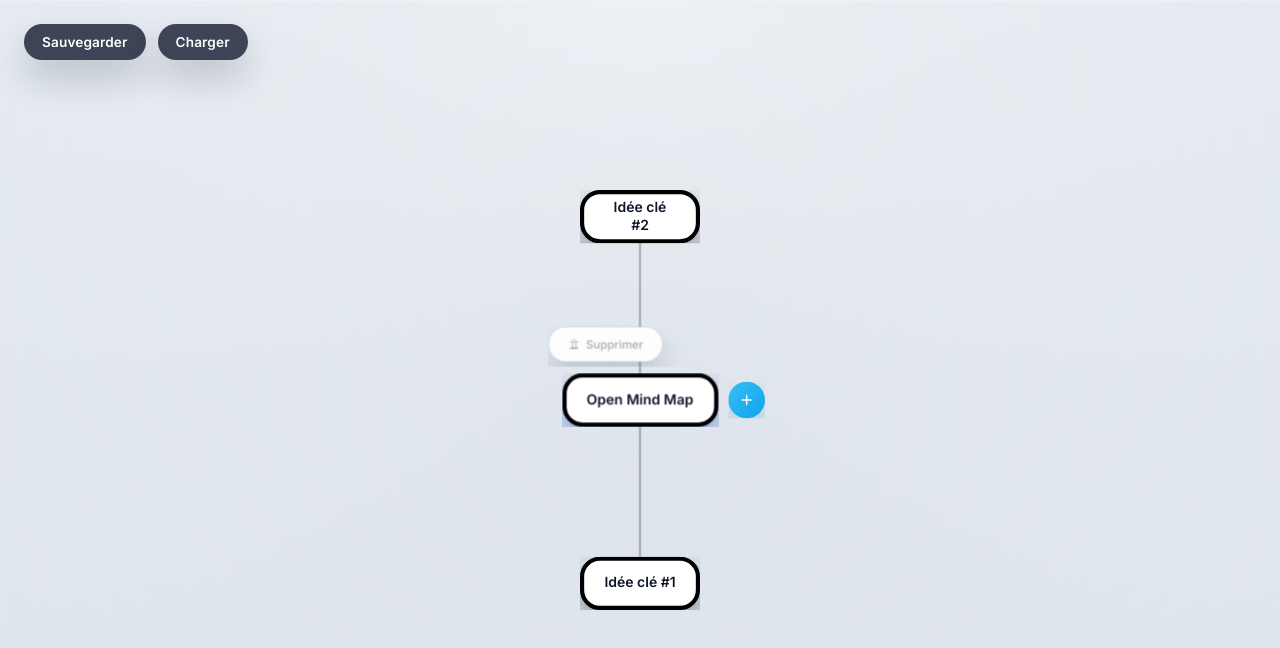
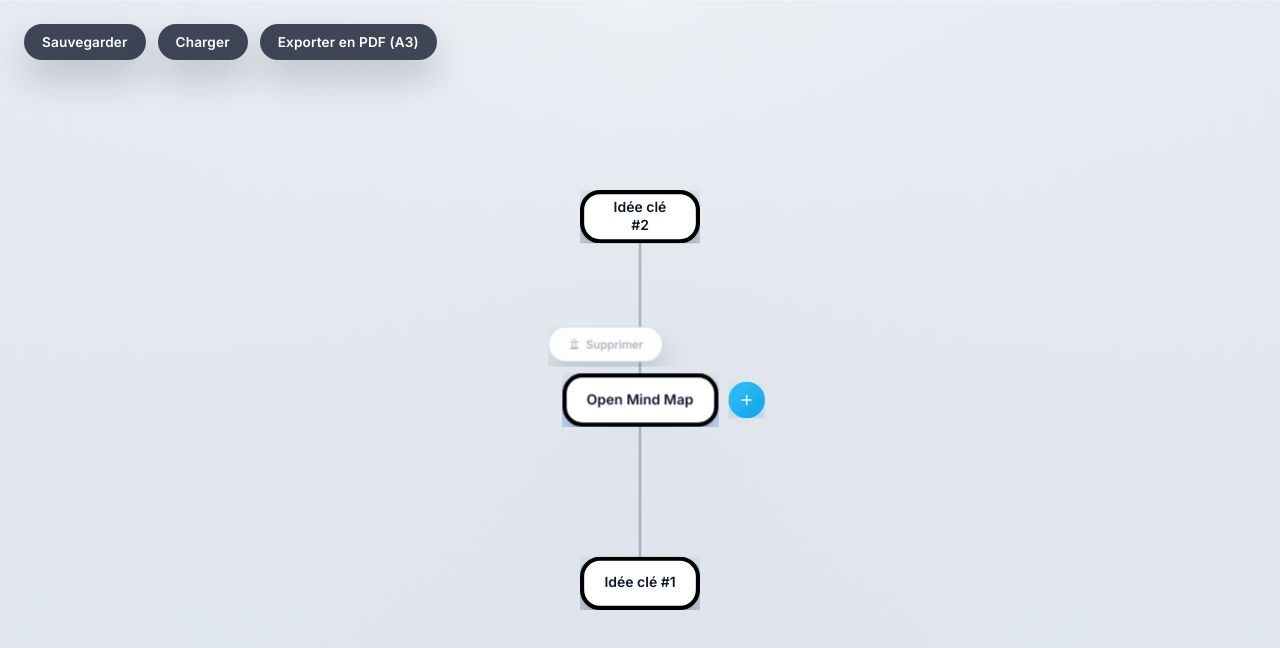
Before and after one commit to TechIsAwakening/OpenMindMap, a React (Vite) app: page / in a window 1280 px wide. Shown: the top 648 px of the page. Built offline with nearby package versions, Linux system fonts and the light colour scheme.

Commit message:
Add PDF export for mind map

```diff
--- a/package.json
+++ b/package.json
@@ -10,6 +10,7 @@
     "preview": "vite preview"
   },
   "dependencies": {
+    "jspdf": "^3.0.3",
     "react": "^19.1.1",
     "react-dom": "^19.1.1"
   },
--- a/src/App.jsx
+++ b/src/App.jsx
@@ -32,14 +32,14 @@ function getNextIdFromNodes(nodes) {
   )
 }
 
-function getDefaultFilename(label) {
+function getDefaultFilename(label, extension = 'json') {
   const fallback = 'mindmap'
   if (!label || typeof label !== 'string') {
-    return `${fallback}.json`
+    return `${fallback}.${extension}`
   }
   const trimmed = label.trim()
   if (trimmed.length === 0) {
-    return `${fallback}.json`
+    return `${fallback}.${extension}`
   }
   const normalized = trimmed
     .normalize('NFD')
@@ -49,7 +49,7 @@ function getDefaultFilename(label) {
     .replace(/-+/g, '-')
     .replace(/^-+|-+$/g, '')
   const safeName = normalized.length > 0 ? normalized : fallback
-  return `${safeName}.json`
+  return `${safeName}.${extension}`
 }
 
 function computeLayout(nodes) {
@@ -640,6 +640,147 @@ function App() {
     URL.revokeObjectURL(url)
   }, [customPositions, nodes, rootNode?.label, viewTransform])
 
+  const handleExportPdf = useCallback(async () => {
+    if (typeof window === 'undefined') return
+    try {
+      const { jsPDF } = await import('jspdf')
+      const pdf = new jsPDF({ orientation: 'landscape', unit: 'mm', format: 'a3' })
+      const pageWidth = pdf.internal.pageSize.getWidth()
+      const pageHeight = pdf.internal.pageSize.getHeight()
+      const margin = 20
+
+      const nodesWithPosition = nodes
+        .map((node) => {
+          const position = positions[node.id]
+          if (!position) return null
+          const size = nodeSizes[node.id] ?? DEFAULT_NODE_SIZE
+          return { node, position, size }
+        })
+        .filter(Boolean)
+
+      if (nodesWithPosition.length === 0) {
+        window.alert('Aucun contenu à exporter pour le PDF.')
+        return
+      }
+
+      let minX = Infinity
+      let maxX = -Infinity
+      let minY = Infinity
+      let maxY = -Infinity
+
+      nodesWithPosition.forEach(({ position, size }) => {
+        const halfWidth = size.width / 2
+        const halfHeight = size.height / 2
+        minX = Math.min(minX, position.x - halfWidth)
+        maxX = Math.max(maxX, position.x + halfWidth)
+        minY = Math.min(minY, position.y - halfHeight)
+        maxY = Math.max(maxY, position.y + halfHeight)
+      })
+
+      nodes.forEach((node) => {
+        if (node.parentId === null) return
+        const parentPosition = positions[node.parentId]
+        const nodePosition = positions[node.id]
+        if (!parentPosition || !nodePosition) return
+        minX = Math.min(minX, parentPosition.x, nodePosition.x)
+        maxX = Math.max(maxX, parentPosition.x, nodePosition.x)
+        minY = Math.min(minY, parentPosition.y, nodePosition.y)
+        maxY = Math.max(maxY, parentPosition.y, nodePosition.y)
+      })
+
+      if (!Number.isFinite(minX) || !Number.isFinite(maxX) || !Number.isFinite(minY) || !Number.isFinite(maxY)) {
+        window.alert('Impossible de déterminer la zone à exporter.')
+        return
+      }
+
+      const contentWidth = Math.max(maxX - minX, 1)
+      const contentHeight = Math.max(maxY - minY, 1)
+
+      const availableWidth = pageWidth - margin * 2
+      const availableHeight = pageHeight - margin * 2
+      const scale = Math.min(availableWidth / contentWidth, availableHeight / contentHeight)
+
+      const contentWidthScaled = contentWidth * scale
+      const contentHeightScaled = contentHeight * scale
+      const offsetX = margin + (availableWidth - contentWidthScaled) / 2
+      const offsetY = margin + (availableHeight - contentHeightScaled) / 2
+
+      const convertX = (value) => offsetX + (value - minX) * scale
+      const convertY = (value) => offsetY + (value - minY) * scale
+
+      pdf.setLineJoin('round')
+      pdf.setLineCap('round')
+      pdf.setDrawColor(15, 23, 42)
+
+      const connectionWidth = 3 * scale
+      pdf.setLineWidth(connectionWidth)
+      nodes.forEach((node) => {
+        if (node.parentId === null) return
+        const parentPosition = positions[node.parentId]
+        const nodePosition = positions[node.id]
+        if (!parentPosition || !nodePosition) return
+        pdf.line(convertX(parentPosition.x), convertY(parentPosition.y), convertX(nodePosition.x), convertY(nodePosition.y))
+      })
+
+      const PT_PER_MM = 72 / 25.4
+      const baseFontSizePx = 16.8
+      const lineHeightFactor = 1.3
+
+      nodesWithPosition.forEach(({ node, position, size }) => {
+        const nodeWidth = size.width * scale
+        const nodeHeight = size.height * scale
+        const nodeX = convertX(position.x - size.width / 2)
+        const nodeY = convertY(position.y - size.height / 2)
+        const cornerRadius = 24 * scale
+
+        const shadowOffset = 12 * scale
+        if (typeof pdf.GState === 'function') {
+          const shadowState = pdf.GState({ opacity: 0.18 })
+          pdf.setGState(shadowState)
+          pdf.setFillColor(15, 23, 42)
+          pdf.roundedRect(nodeX + shadowOffset, nodeY + shadowOffset, nodeWidth, nodeHeight, cornerRadius, cornerRadius, 'F')
+          pdf.setGState(pdf.GState({ opacity: 1 }))
+        }
+
+        pdf.setFillColor(255, 255, 255)
+        pdf.setDrawColor(0, 0, 0)
+        pdf.setLineWidth(5 * scale)
+        pdf.roundedRect(nodeX, nodeY, nodeWidth, nodeHeight, cornerRadius, cornerRadius, 'FD')
+
+        const paddingX = 20 * scale
+        const textAreaWidth = Math.max(nodeWidth - paddingX * 2, 0)
+        const centerX = nodeX + nodeWidth / 2
+        const centerY = nodeY + nodeHeight / 2
+
+        const label = node.label.trim().length > 0 ? node.label : PLACEHOLDER_LABEL
+        const fontSizePt = Math.max(baseFontSizePx * scale * PT_PER_MM, 6)
+        pdf.setFont('helvetica', 'bold')
+        const isPlaceholder = label === PLACEHOLDER_LABEL && node.label.trim().length === 0
+        if (isPlaceholder) {
+          pdf.setTextColor(94, 110, 135)
+        } else {
+          pdf.setTextColor(15, 23, 42)
+        }
+        pdf.setFontSize(fontSizePt)
+        const lines = pdf.splitTextToSize(label, textAreaWidth)
+        const lineHeight = (baseFontSizePx * lineHeightFactor * scale)
+        const totalHeight = lineHeight * lines.length
+        let startY = centerY - totalHeight / 2 + lineHeight / 2
+
+        lines.forEach((line) => {
+          pdf.text(line, centerX, startY, { align: 'center', baseline: 'middle' })
+          startY += lineHeight
+        })
+      })
+
+      const filename = getDefaultFilename(rootNode?.label, 'pdf')
+      pdf.save(filename)
+    } catch (error) {
+      console.error('Failed to export PDF', error)
+      window.alert("L'export PDF a échoué. Veuillez réessayer.")
+    }
+  }, [nodeSizes, nodes, positions, rootNode?.label])
+
   const handleLoadClick = useCallback(() => {
     fileInputRef.current?.click()
   }, [])
@@ -868,6 +1009,9 @@ function App() {
               <button type="button" className="overlay-button" onClick={handleLoadClick} data-pan-stop="true">
                 Charger
               </button>
+              <button type="button" className="overlay-button" onClick={handleExportPdf} data-pan-stop="true">
+                Exporter en PDF (A3)
+              </button>
               <input
                 ref={fileInputRef}
                 type="file"
```
Also changed, not shown: 1 other file (tests, documents, lock files or other folders).
